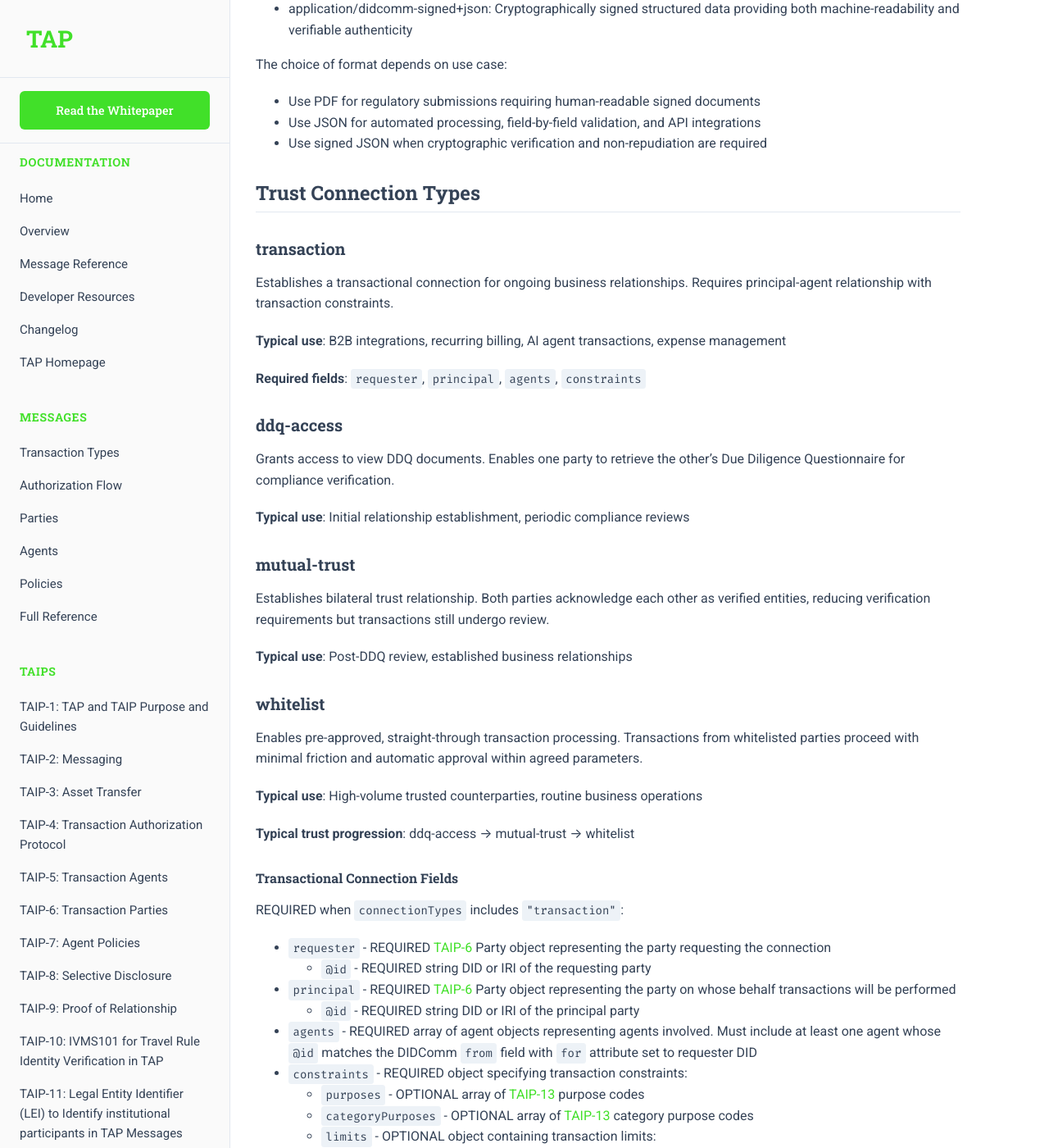
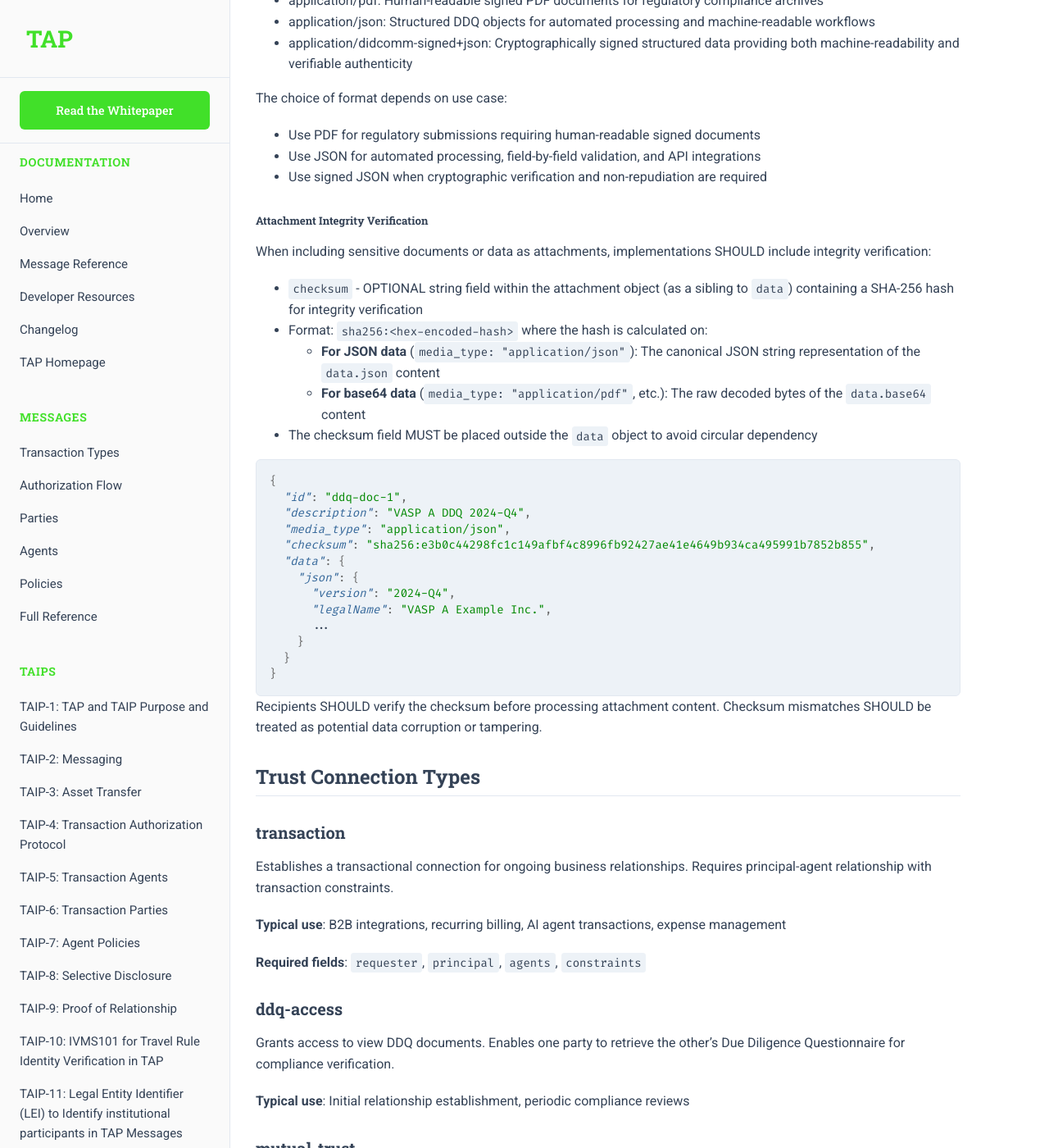
Before and after one commit to TransactionAuthorizationProtocol/TAIPs, a Jekyll site: the page built from TAIPs/taip-15.md, in a window 1280 px wide and 1400 px high, scrolled down 4565 px. Shown: the whole window at 82% size. Built offline with Jekyll 4.4.1, drawn with Linux system fonts in a browser that asks for light colours.

Commit message:
Update taip-15.md
adding checksum for attachments

````diff
--- a/TAIPs/taip-15.md
+++ b/TAIPs/taip-15.md
@@ -81,7 +81,7 @@ Used when `connectionTypes` includes trust-related types (`ddq-access`, `mutual-
 
 **Note**: Trust connections SHOULD NOT include `requester`, `principal`, `agents`, or `constraints` fields. These are peer-to-peer institutional relationships.
 
-#### Trust Connection Action Semantics
+##### Trust Connection Action Semantics
 
 The `action` field determines the purpose of the Connect message:
 
@@ -93,6 +93,7 @@ The `action` field determines the purpose of the Connect message:
 
 When `action="update"` is used with attachments containing updated documents, recipients might acknowledge receipt but are not required to send Authorize responses unless the update requests new connection types.
 
+##### Attachment usage
 Attachment Usage: Trust connections can use attachments to provide documents inline (e.g., DDQ PDFs, compliance certificates). The ddqDocument field in Authorize responses provides URLs for later retrieval, while attachments provide immediate document access during connection establishment.
 DDQ Document Formats: Implementations MAY use any of the following formats based on their requirements:
 
@@ -105,6 +106,33 @@ The choice of format depends on use case:
 - Use PDF for regulatory submissions requiring human-readable signed documents
 - Use JSON for automated processing, field-by-field validation, and API integrations
 - Use signed JSON when cryptographic verification and non-repudiation are required
+
+##### Attachment Integrity Verification
+When including sensitive documents or data as attachments, implementations SHOULD include integrity verification:
+
+- `checksum` - OPTIONAL string field within the attachment object (as a sibling to `data`) containing a SHA-256 hash for integrity verification
+- Format: `sha256:<hex-encoded-hash>` where the hash is calculated on:
+  - **For JSON data** (`media_type: "application/json"`): The canonical JSON string representation of the `data.json` content
+  - **For base64 data** (`media_type: "application/pdf"`, etc.): The raw decoded bytes of the `data.base64` content
+- The checksum field MUST be placed outside the `data` object to avoid circular dependency
+
+```json
+{
+  "id": "ddq-doc-1",
+  "description": "VASP A DDQ 2024-Q4",
+  "media_type": "application/json",
+  "checksum": "sha256:e3b0c44298fc1c149afbf4c8996fb92427ae41e4649b934ca495991b7852b855",
+  "data": {
+    "json": {
+      "version": "2024-Q4",
+      "legalName": "VASP A Example Inc.",
+      ...
+    }
+  }
+}
+```
+
+Recipients SHOULD verify the checksum before processing attachment content. Checksum mismatches SHOULD be treated as potential data corruption or tampering.
 
 ## Trust Connection Types
 
````
